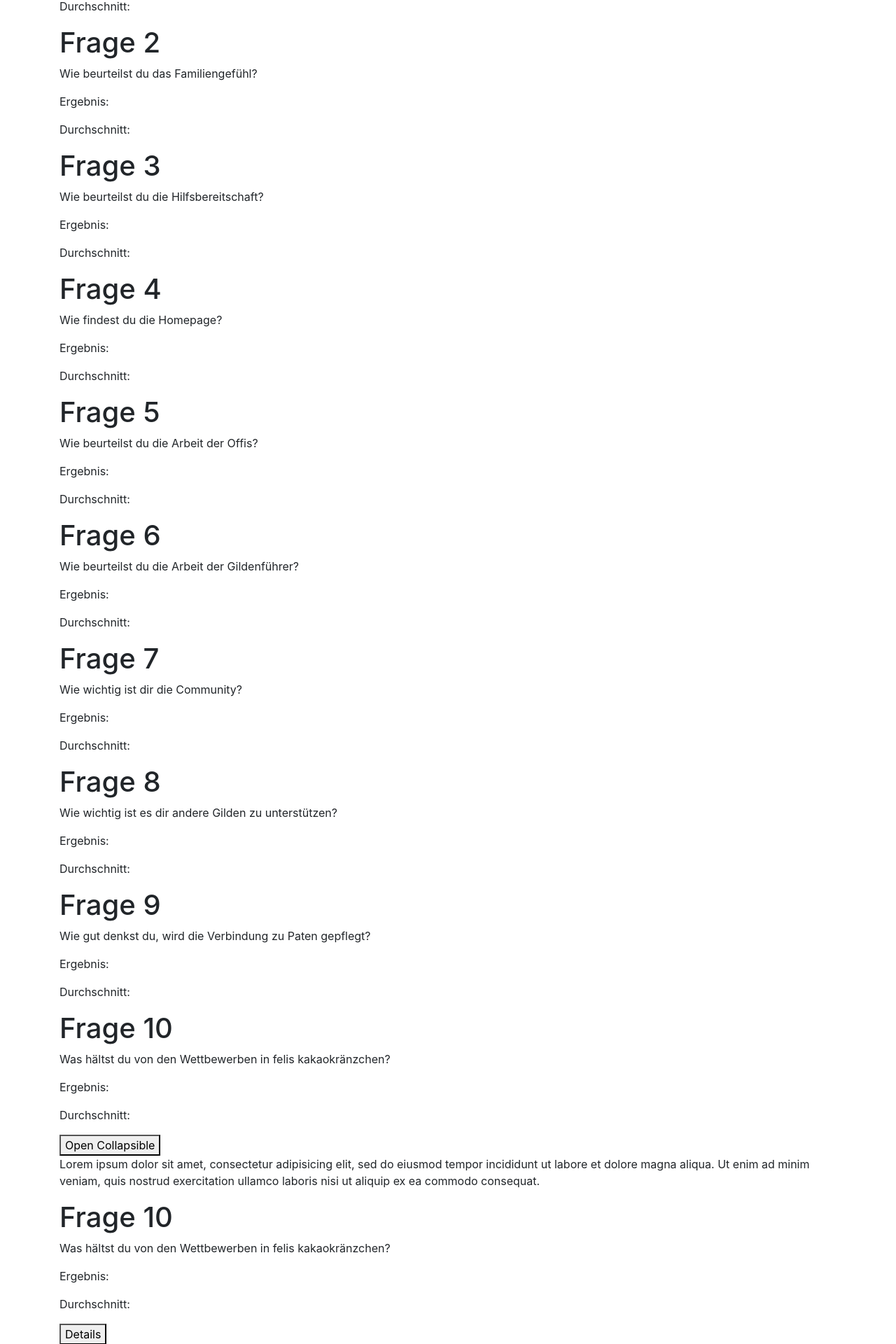
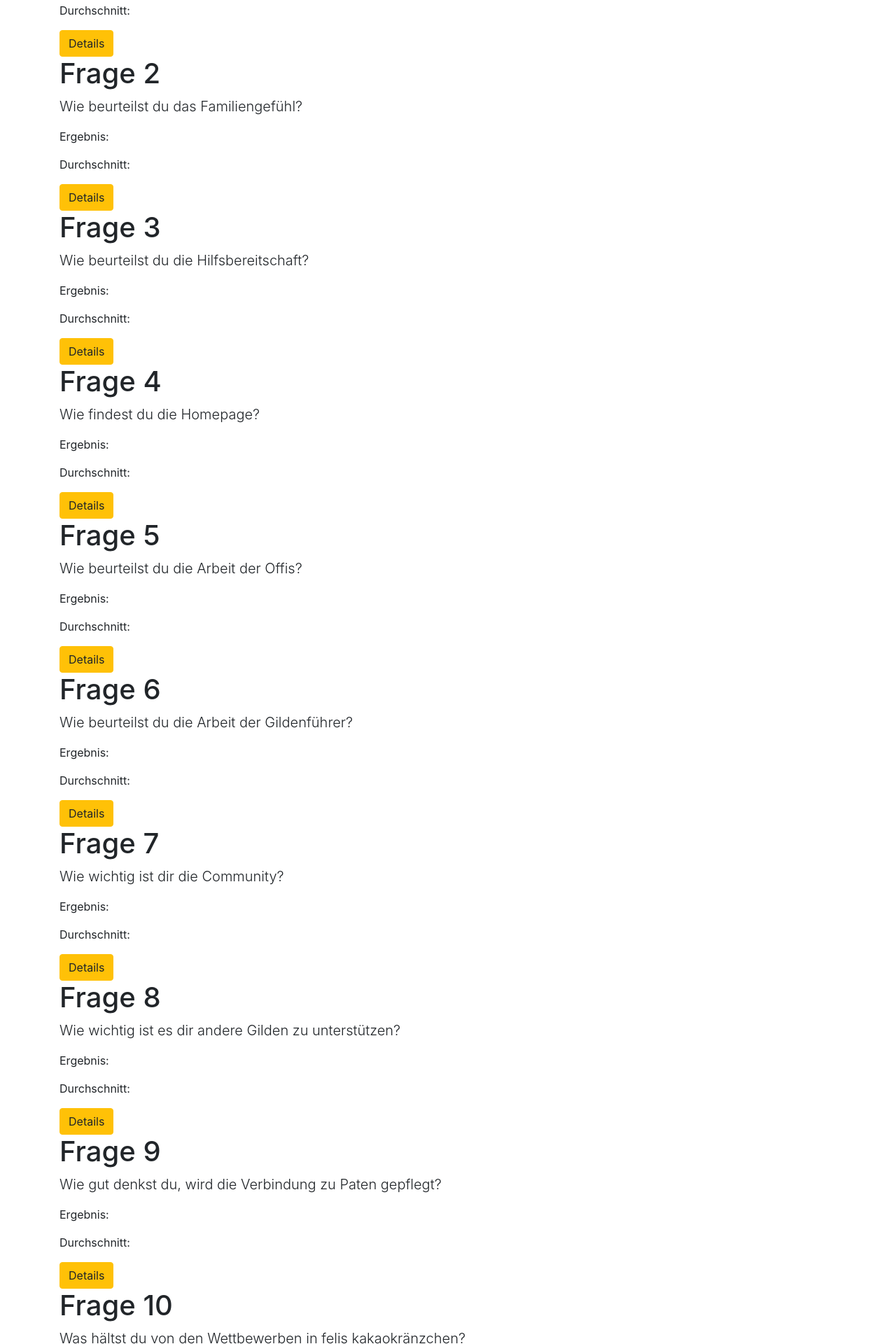
Before and after one commit to TheGerryDev/BitheroesPollTool, an Angular app: page / in a window 1280 px wide. Shown: the part 675-2595 px from the top of the page at 70% size. Built offline with nearby package versions, Linux system fonts and the light colour scheme.

Commit message:
feat(): Create toogle details button and some bootstrap styles and added the last questions

```diff
--- a/src/app/result/result.component.html
+++ b/src/app/result/result.component.html
@@ -5,7 +5,7 @@
     </div>
   </div>
   <div class="row">
-    <div class="col-md-12">
+    <div class="col-md-12 lead">
       <p>Wie beurteilst du das Gesamtklima?
       </p>
     </div>
@@ -20,6 +20,14 @@
       <p>Durchschnitt:</p>
     </div>
   </div>
+  <div class="row">
+    <div class="col-md-12">
+      <button (click)="collapse()" class="btn btn-warning">Details</button>
+      <div *ngIf="collapsed">
+        <p>Lorem ipsum...</p>
+      </div>
+    </div>
+  </div>
 </div>
 <div class="container">
   <div class="row">
@@ -28,7 +36,7 @@
     </div>
   </div>
   <div class="row">
-    <div class="col-md-12">
+    <div class="col-md-12 lead">
       <p>Wie beurteilst du das Familiengefühl?</p>
     </div>
   </div>
@@ -42,6 +50,14 @@
       <p>Durchschnitt:</p>
     </div>
   </div>
+  <div class="row">
+    <div class="col-md-12">
+      <button (click)="collapse()" class="btn btn-warning">Details</button>
+      <div *ngIf="collapsed">
+        <p>Lorem ipsum...</p>
+      </div>
+    </div>
+  </div>
 </div>
 <div class="container">
   <div class="row">
@@ -50,7 +66,7 @@
     </div>
   </div>
   <div class="row">
-    <div class="col-md-12">
+    <div class="col-md-12 lead">
       <p>Wie beurteilst du die Hilfsbereitschaft?</p>
     </div>
   </div>
@@ -64,6 +80,14 @@
       <p>Durchschnitt:</p>
     </div>
   </div>
+  <div class="row">
+    <div class="col-md-12">
+      <button (click)="collapse()" class="btn btn-warning">Details</button>
+      <div *ngIf="collapsed">
+        <p>Lorem ipsum...</p>
+      </div>
+    </div>
+  </div>
 </div>
 <div class="container">
   <div class="row">
@@ -72,7 +96,7 @@
     </div>
   </div>
   <div class="row">
-    <div class="col-md-12">
+    <div class="col-md-12 lead">
       <p>Wie findest du die Homepage?</p>
     </div>
   </div>
@@ -86,6 +110,14 @@
       <p>Durchschnitt:</p>
     </div>
   </div>
+  <div class="row">
+    <div class="col-md-12">
+      <button (click)="collapse()" class="btn btn-warning">Details</button>
+      <div *ngIf="collapsed">
+        <p>Lorem ipsum...</p>
+      </div>
+    </div>
+  </div>
 </div>
 <div class="container">
   <div class="row">
@@ -94,7 +126,7 @@
     </div>
   </div>
   <div class="row">
-    <div class="col-md-12">
+    <div class="col-md-12 lead">
       <p>Wie beurteilst du die Arbeit der Offis?</p>
     </div>
   </div>
@@ -108,6 +140,14 @@
       <p>Durchschnitt:</p>
     </div>
   </div>
+  <div class="row">
+    <div class="col-md-12">
+      <button (click)="collapse()" class="btn btn-warning">Details</button>
+      <div *ngIf="collapsed">
+        <p>Lorem ipsum...</p>
+      </div>
+    </div>
+  </div>
 </div>
 <div class="container">
   <div class="row">
@@ -116,7 +156,7 @@
     </div>
   </div>
   <div class="row">
-    <div class="col-md-12">
+    <div class="col-md-12 lead">
       <p>Wie beurteilst du die Arbeit der Gildenführer?</p>
     </div>
   </div>
@@ -130,6 +170,14 @@
       <p>Durchschnitt:</p>
     </div>
   </div>
+  <div class="row">
+    <div class="col-md-12">
+      <button (click)="collapse()" class="btn btn-warning">Details</button>
+      <div *ngIf="collapsed">
+        <p>Lorem ipsum...</p>
+      </div>
+    </div>
+  </div>
 </div>
 <div class="container">
   <div class="row">
@@ -138,7 +186,7 @@
     </div>
   </div>
   <div class="row">
-    <div class="col-md-12">
+    <div class="col-md-12 lead">
       <p>Wie wichtig ist dir die Community?</p>
     </div>
   </div>
@@ -152,6 +200,14 @@
       <p>Durchschnitt:</p>
     </div>
   </div>
+  <div class="row">
+    <div class="col-md-12">
+      <button (click)="collapse()" class="btn btn-warning">Details</button>
+      <div *ngIf="collapsed">
+        <p>Lorem ipsum...</p>
+      </div>
+    </div>
+  </div>
 </div>
 <div class="container">
   <div class="row">
@@ -160,7 +216,7 @@
     </div>
   </div>
   <div class="row">
-    <div class="col-md-12">
+    <div class="col-md-12 lead">
       <p>Wie wichtig ist es dir andere Gilden zu unterstützen?</p>
     </div>
   </div>
@@ -174,6 +230,14 @@
       <p>Durchschnitt:</p>
     </div>
   </div>
+  <div class="row">
+    <div class="col-md-12">
+      <button (click)="collapse()" class="btn btn-warning">Details</button>
+      <div *ngIf="collapsed">
+        <p>Lorem ipsum...</p>
+      </div>
+    </div>
+  </div>
 </div>
 <div class="container">
   <div class="row">
@@ -182,7 +246,7 @@
     </div>
   </div>
   <div class="row">
-    <div class="col-md-12">
+    <div class="col-md-12 lead">
       <p>Wie gut denkst du, wird die Verbindung zu Paten gepflegt?</p>
     </div>
   </div>
@@ -196,6 +260,14 @@
       <p>Durchschnitt:</p>
     </div>
   </div>
+  <div class="row">
+    <div class="col-md-12">
+      <button (click)="collapse()" class="btn btn-warning">Details</button>
+      <div *ngIf="collapsed">
+        <p>Lorem ipsum...</p>
+      </div>
+    </div>
+  </div>
 </div>
 <div class="container">
   <div class="row">
@@ -204,7 +276,7 @@
     </div>
   </div>
   <div class="row">
-    <div class="col-md-12">
+    <div class="col-md-12 lead">
       <p>Was hältst du von den Wettbewerben in felis kakaokränzchen?</p>
     </div>
   </div>
@@ -220,9 +292,9 @@
   </div>
   <div class="row">
     <div class="col-md-12">
-      <button class="collapsible">Open Collapsible</button>
-      <div class="content">
-        <p>Lorem ipsum dolor sit amet, consectetur adipisicing elit, sed do eiusmod tempor incididunt ut labore et dolore magna aliqua. Ut enim ad minim veniam, quis nostrud exercitation ullamco laboris nisi ut aliquip ex ea commodo consequat.</p>
+      <button (click)="collapse()" class="btn btn-warning">Details</button>
+      <div *ngIf="collapsed">
+        <p>Lorem ipsum...</p>
       </div>
     </div>
   </div>
@@ -230,12 +302,12 @@
 <div class="container">
   <div class="row">
     <div class="col-md-12">
-      <h1>Frage 10</h1>
+      <h1>Frage 11</h1>
     </div>
   </div>
   <div class="row">
-    <div class="col-md-12">
-      <p>Was hältst du von den Wettbewerben in felis kakaokränzchen?</p>
+    <div class="col-md-12 lead">
+      <p>Würdest du dir mehr Aktionen innerhalb der Gilde wünschen?</p>
     </div>
   </div>
   <div class="row">
@@ -250,10 +322,150 @@
   </div>
   <div class="row">
     <div class="col-md-12">
-      <button onclick="collapse()">Details</button>
+      <button (click)="collapse()" class="btn btn-warning">Details</button>
       <div *ngIf="collapsed">
         <p>Lorem ipsum...</p>
       </div>
     </div>
   </div>
 </div>
+  <div class="container">
+    <div class="row">
+      <div class="col-md-12">
+        <h1>Frage 12</h1>
+      </div>
+    </div>
+    <div class="row">
+      <div class="col-md-12 lead">
+        <p>Würdest du dir mehr Informationen über gildeninterne Geschehnisse wünschen?</p>
+      </div>
+    </div>
+    <div class="row">
+      <div class="col-md-12">
+        <p>Ergebnis:</p>
+      </div>
+    </div>
+    <div class="row">
+      <div class="col-md-12">
+        <p>Durchschnitt:</p>
+      </div>
+    </div>
+    <div class="row">
+      <div class="col-md-12">
+        <button (click)="collapse()" class="btn btn-warning">Details</button>
+        <div *ngIf="collapsed">
+          <p>Lorem ipsum...</p>
+        </div>
+      </div>
+    </div>
+  </div>
+    <div class="container">
+      <div class="row">
+        <div class="col-md-12">
+          <h1>Frage 13</h1>
+        </div>
+      </div>
+      <div class="row">
+        <div class="col-md-12 lead">
+          <p>Würdest du gerne mehr über die Geschichte der Gilde wissen?</p>
+        </div>
+      </div>
+      <div class="row">
+        <div class="col-md-12">
+          <p>Ergebnis:</p>
+        </div>
+      </div>
+      <div class="row">
+        <div class="col-md-12">
+          <p>Durchschnitt:</p>
+        </div>
+      </div>
+      <div class="row">
+        <div class="col-md-12">
+          <button (click)="collapse()" class="btn btn-warning">Details</button>
+          <div *ngIf="collapsed">
+            <p>Lorem ipsum...</p>
+          </div>
+        </div>
+      </div>
+</div>
+<div class="container">
+  <div class="row">
+    <div class="col-md-12">
+      <h1>Frage 14</h1>
+    </div>
+  </div>
+  <div class="row">
+    <div class="col-md-12 lead">
+      <p>Gibt es Chatrooms auf dem Server, die du als unnötig oder überflüssig ansiehst?</p>
+    </div>
+  </div>
+  <div class="row">
+    <div class="col-md-12">
+      <p>Ergebnis:</p>
+    </div>
+  </div>
+  <div class="row">
+    <div class="col-md-12">
+      <p>Durchschnitt:</p>
+    </div>
+  </div>
+  <div class="row">
+    <div class="col-md-12">
+      <button (click)="collapse()" class="btn btn-warning">Details</button>
+      <div *ngIf="collapsed">
+        <p>Lorem ipsum...</p>
+      </div>
+    </div>
+  </div>
+</div>
+<div class="container">
+  <div class="row">
+    <div class="col-md-12">
+      <h1>Frage 15</h1>
+    </div>
+  </div>
+  <div class="row">
+    <div class="col-md-12 lead">
+      <p>Gibt es Chatrooms auf dem Server, die dir fehlen oder dir wünschst?</p>
+    </div>
+  </div>
+  <div class="row">
+    <div class="col-md-12">
+      <p>Ergebnis:</p>
+    </div>
+  </div>
+  <div class="row">
+    <div class="col-md-12">
+      <p>Durchschnitt:</p>
+    </div>
+  </div>
+  <div class="row">
+    <div class="col-md-12">
+      <button (click)="collapse()" class="btn btn-warning">Details</button>
+      <div *ngIf="collapsed">
+        <p>Lorem ipsum...</p>
+      </div>
+    </div>
+  </div>
+</div>
+<div class="container">
+  <div class="row">
+    <div class="col-md-12">
+      <h1>Frage 16</h1>
+    </div>
+  </div>
+  <div class="row">
+    <div class="col-md-12 lead">
+      <p>Weitere Anmerkungen von dir, die du uns gerne mitteilen möchtest?</p>
+    </div>
+  </div>
+  <div class="row">
+    <div class="col-md-12">
+      <button (click)="collapse()" class="btn btn-warning">Details</button>
+      <div *ngIf="collapsed">
+        <p>Lorem ipsum...</p>
+      </div>
+    </div>
+  </div>
+</div>
--- a/src/app/result/result.component.ts
+++ b/src/app/result/result.component.ts
@@ -10,22 +10,19 @@ export class ResultComponent implements OnInit {
     public collapsed: boolean;
 
     constructor() {
-        this.collapsed = false;
+        this.collapsed = true;
         this.collapse();
-        console.log(this.collapsed);
     }
 
     ngOnInit() {
     }
 
-    public collapse() {
+    collapse() {
         if (this.collapsed === true) {
             this.collapsed = false;
         } else {
             this.collapsed = true;
         }
-        console.log(this.collapsed);
-
     }
 
 }
```
